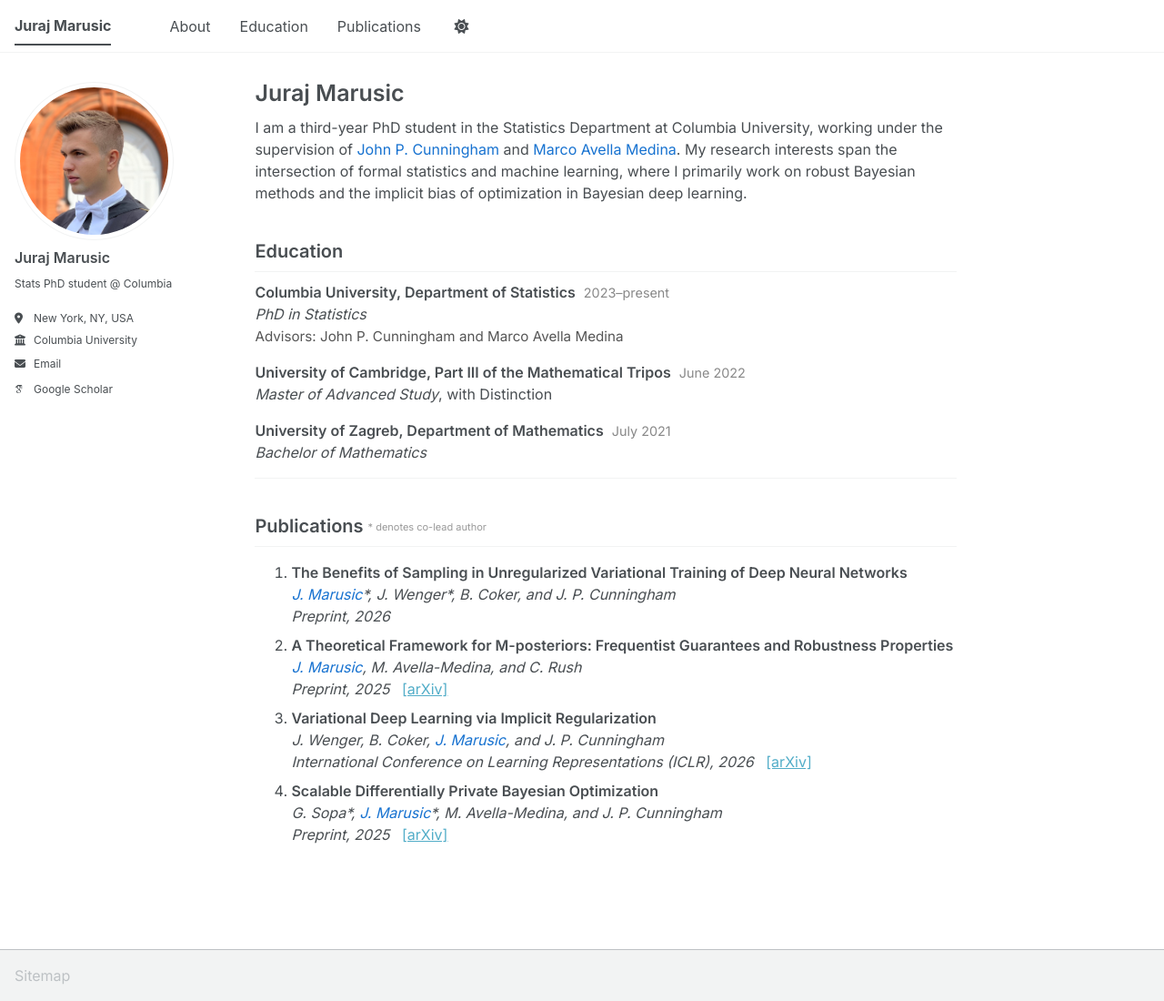
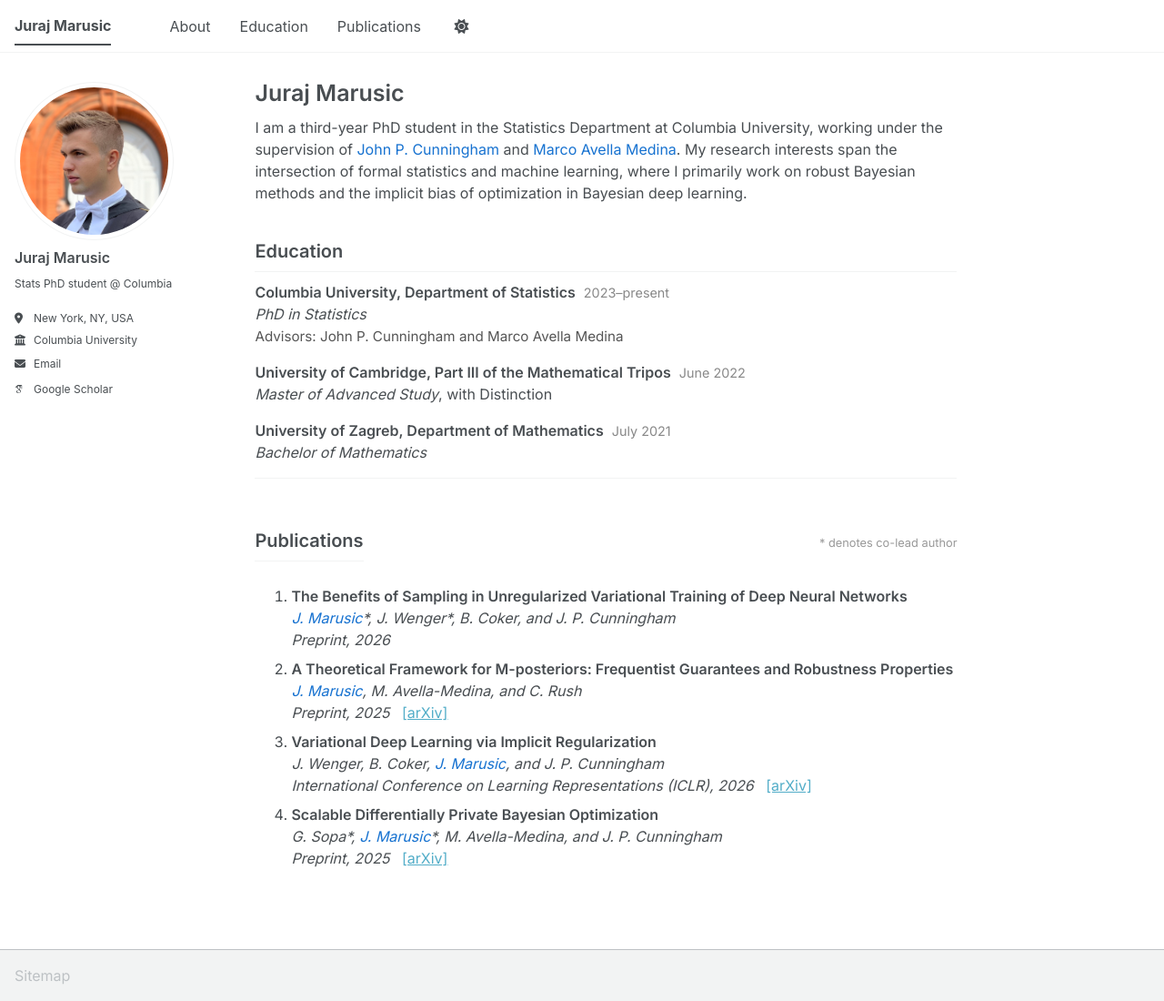
Before and after one commit to JurajMarusic/jurajmarusic.github.io, a Jekyll site: the page built from _pages/about.md, in a window 1280 px wide and 1100 px high. Shown: the whole window at 91% size. Built offline with Jekyll 4.4.1, drawn with Linux system fonts in a browser that asks for light colours; some web fonts are replaced; a script bundle is joined from its source files by our own code; library files that are not in the unit come from our copies.

Commit message:
Update about.md

```diff
--- a/_pages/about.md
+++ b/_pages/about.md
@@ -33,7 +33,10 @@ redirect_from:
 
 ---
 
-## Publications <span style="color:#999; font-size:0.55em; font-weight:400; vertical-align:middle;">* denotes co-lead author</span>
+<div style="display:flex; justify-content:space-between; align-items:baseline;">
+<h2 id="publications">Publications</h2>
+<span style="color:#999; font-size:0.8em; font-weight:400;">* denotes co-lead author</span>
+</div>
 
 <ol>
 
```
